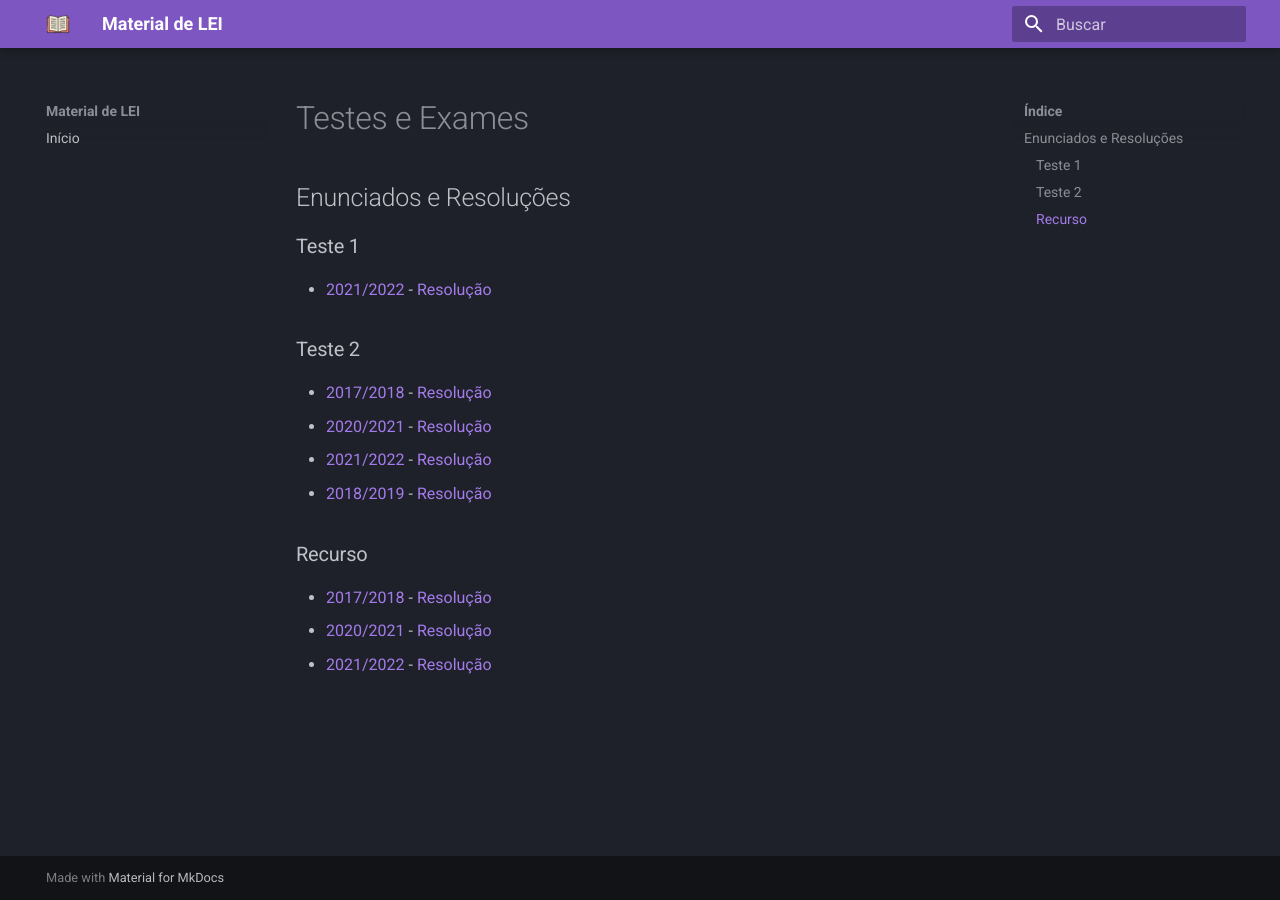
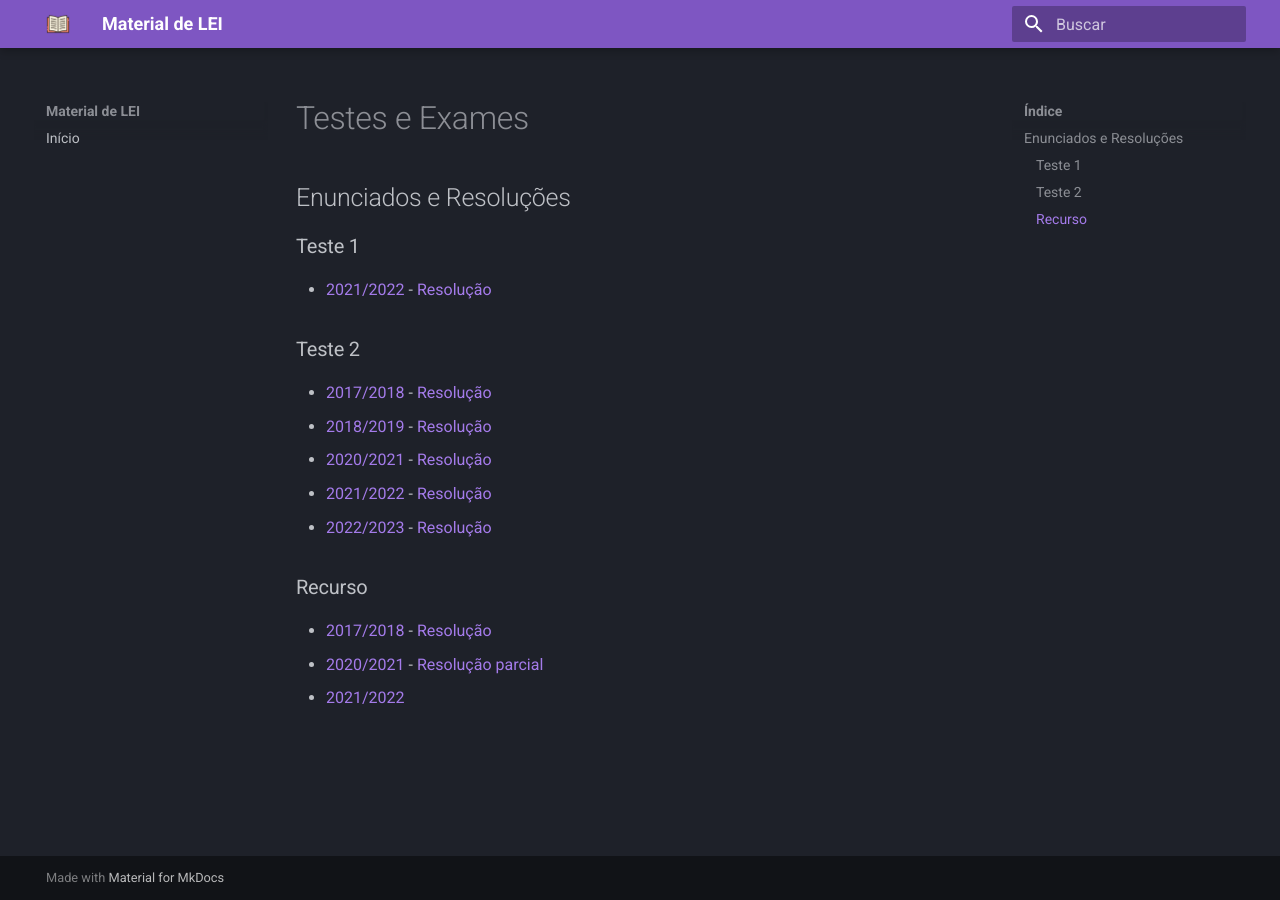
Before and after one commit to eduardo106919/LEI-Material-Estudo, an MkDocs documentation site: the page built from docs/Lógica/Testes e Exames/README.md, in a window 1280 px wide. Built offline with MkDocs 1.6.1 and Material for MkDocs 9.7.7, drawn with Linux system fonts in a browser that asks for light colours.

Commit message:
Mais Lógica

```diff
--- a/docs/Lógica/Testes e Exames/README.md
+++ b/docs/Lógica/Testes e Exames/README.md
@@ -8,11 +8,12 @@
 
 ### Teste 2
 * [2017/2018](teste_2_2017_2018.pdf) - [Resolução](teste_2_2017_2018_sol.pdf)
+* [2018/2019](teste_2_2018_2019.pdf) - [Resolução](teste_2_2018_2019_sol.pdf)
 * [2020/2021](teste_2_2020_2021.pdf) - [Resolução](teste_2_2020_2021_sol.pdf)
 * [2021/2022](teste_2_2021_2022.pdf) - [Resolução](teste_2_2021_2022_sol.pdf)
-* [2018/2019](teste_2_2018_2019.pdf) - [Resolução](teste_2_2018_2019_sol.pdf)
+* [2022/2023](teste_2_2022_2023.pdf) - [Resolução](teste_2_2022_2023_sol.pdf)
 
 ### Recurso
 * [2017/2018](recurso_2017_2018.pdf) - [Resolução](recurso_2017_2018_sol.pdf)
-* [2020/2021](recurso_2020_2021.pdf) - [Resolução](recurso_2020_2021_sol_partI.pdf)
-* [2021/2022](recurso_2021_2022.pdf) - [Resolução](recurso_2021_2022_sol.pdf)
+* [2020/2021](recurso_2020_2021.pdf) - [Resolução parcial](recurso_2020_2021_sol_partI.pdf)
+* [2021/2022](recurso_2021_2022.pdf)
```
Also changed, not shown: 6 other files.
